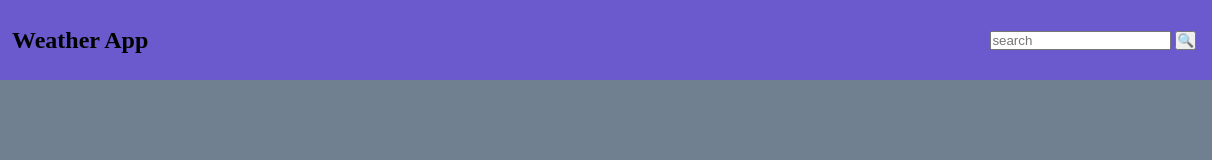
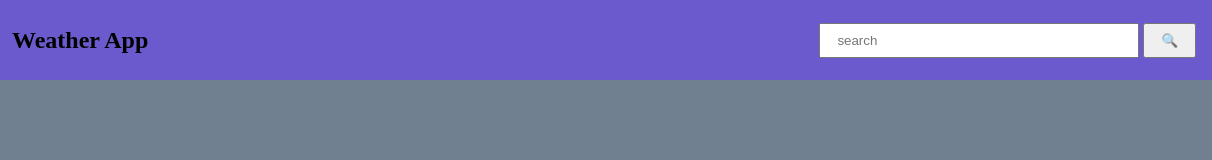
Before and after one commit to zeratheuz/weather-app, a website built with webpack: page src/template.html in a window 1280 px wide. Shown: the full height of the page, 68-1280 px from the left. Built offline with nearby package versions, Linux system fonts and the light colour scheme.

Commit message:
Update HTML and CSS

```diff
--- a/src/style.css
+++ b/src/style.css
@@ -24,12 +24,22 @@ img {
   height: 3rem;
 }
 
-.container {
-  background-color: slategray;
-}
-
 .logo {
   gap: 1rem;
   display: flex;
   align-items: center;
 }
+
+.search-bar #searchBar {
+  padding: .5rem 1rem;
+  width: 20rem;
+  min-width: 1rem;
+}
+
+.search-bar #searchBtn {
+  padding: .5rem 1rem;
+}
+
+.container {
+  background-color: slategray;
+}
--- a/src/template.html
+++ b/src/template.html
@@ -17,7 +17,7 @@
 
     <div class="search-bar">
       <input type="text" id="searchBar" placeholder="search">
-      <button id="search">&#128269;</button>
+      <button id="searchBtn">&#128269;</button>
     </div>
   </nav>
   <div class="container"></div>
```
